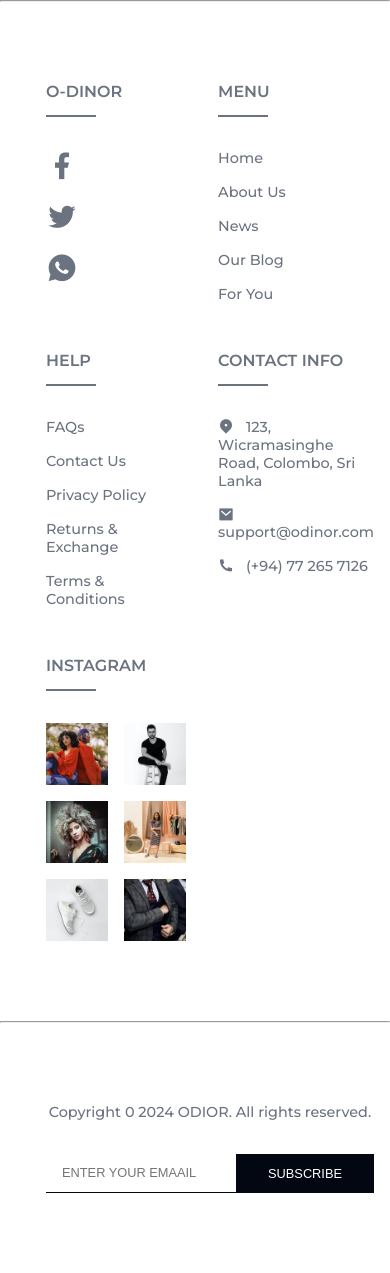
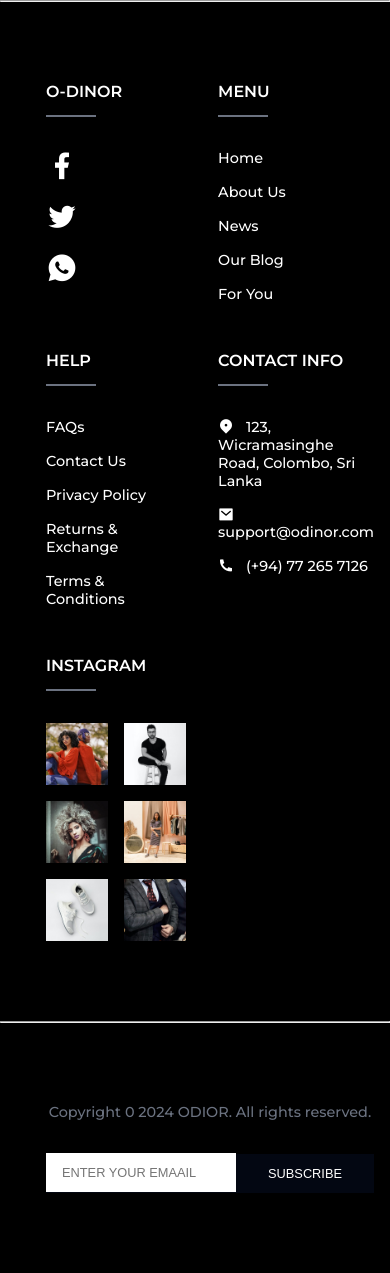
Before and after one commit to AkashMaheema/o-dinor-new, a PHP site: page /footer.php in a window 390 px wide. Run offline with PHP 8.4, Linux system fonts and the light colour scheme; some libraries are stand-ins or nearby versions.

Commit message:
update footer 1.2

```diff
--- a/o-Dinor_back/configdb.php
+++ b/o-Dinor_back/configdb.php
@@ -1,8 +1,8 @@
 <?php
 $servername = "localhost";
 $username = "root";
-$password = "";
-$port = 4306;
+$password = "Plus888@";
+$port = 3306;
 $dbname = "o_dinor";
 
 
--- a/o-Dinor_front/configdb.php
+++ b/o-Dinor_front/configdb.php
@@ -1,8 +1,8 @@
 <?php
 $servername = "localhost";
 $username = "root";
-$password = "";
-$port = 4306;
+$password = "Plus888@";
+$port = 3306;
 $dbname = "o_dinor";
 
 // Create connection
--- a/o-Dinor_front/css/footer.css
+++ b/o-Dinor_front/css/footer.css
@@ -14,7 +14,12 @@
   margin: 0;
   box-sizing: border-box;
 }
-
+hr{
+  color: #ffffff;
+}
+.footer_con{
+  background-color: #000;
+}
 .section__container {
   max-width: var(--max-width);
   margin: auto;
@@ -41,18 +46,18 @@ img {
 
 body {
   font-family: "Montserrat", sans-serif;
+
 }
-
 .link a {
   padding: 0 0.5rem;
   font-size: 0.9rem;
   font-weight: 600;
-  color: var(--text-light);
+  color: var(--white);
   transition: 0.3s;
 }
 
 .link a:hover {
-  color: var(--text-dark);
+  color: var(--white);
 }
 
 .footer__container {
@@ -62,7 +67,7 @@ body {
 }
 
 .footer__heading {
-  color: var(--text-light);
+  color: var(--white);
   font-size: 1rem;
   font-weight: 600;
   padding-bottom: 1rem;
@@ -84,13 +89,13 @@ body {
   font-size: 0.9rem;
   font-weight: 500;
   margin-bottom: 1rem;
-  color: var(--text-light);
+  color: var(--white);
   cursor: pointer;
   transition: 0.3s;
 }
 
 .footer__col p:hover {
-  color: var(--text-dark);
+  color: var(--text-light);
 }
 
 .footer__col p i {
--- a/o-Dinor_front/footer.php
+++ b/o-Dinor_front/footer.php
@@ -3,6 +3,7 @@
     href="https://cdn.jsdelivr.net/npm/remixicon@4.3.0/fonts/remixicon.css"
     rel="stylesheet" />
 <hr>
+<div class="footer_con">
 <footer class="section__container footer__container">
         <div class="footer__col">
             <h4 class="footer__heading">O-DINOR</h4>
@@ -67,3 +68,4 @@
             </form>
         </div>
     </div>
+</div>
```
Also changed, not shown: o-Dinor_front/css/indexstyle.css (+0 -13 lines).
